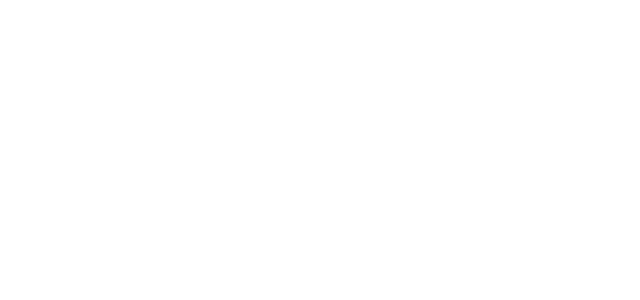
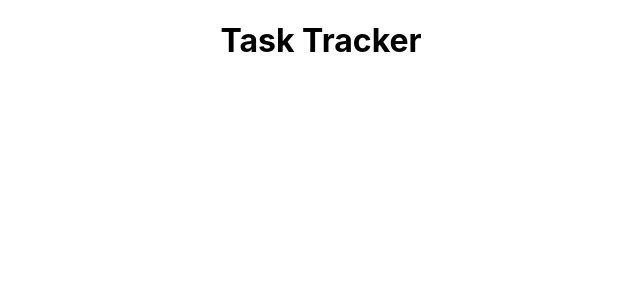
Before and after one commit to iamhuraira/ReactJS_Learning_-nd-Practic, a React (Create React App) app in the folder react-task-tracker/: page / in a window 1280 px wide. Shown: the top 300 px of the page, without its empty margins (319-959 px from the left). Built offline with nearby package versions, Linux system fonts and the light colour scheme.

Commit message:
practice on class based components and function

```diff
--- a/react-task-tracker/src/App.js
+++ b/react-task-tracker/src/App.js
@@ -1,11 +1,26 @@
-import './App.css';
+
+import React from 'react';
+import Header from './components/Header';
+import "./App.css";
 
 function App() {
   return (
     <div className="App">
-
+      <Header    />
     </div>
   );
 }
 
+
+// Class Based Component
+// class App extends React.Component{
+//   render(){
+//     return (
+//       <div>
+//         <h1>Huraira</h1>
+//         <Header />
+//       </div>
+//     );
+//   }
+// }
 export default App;
```
